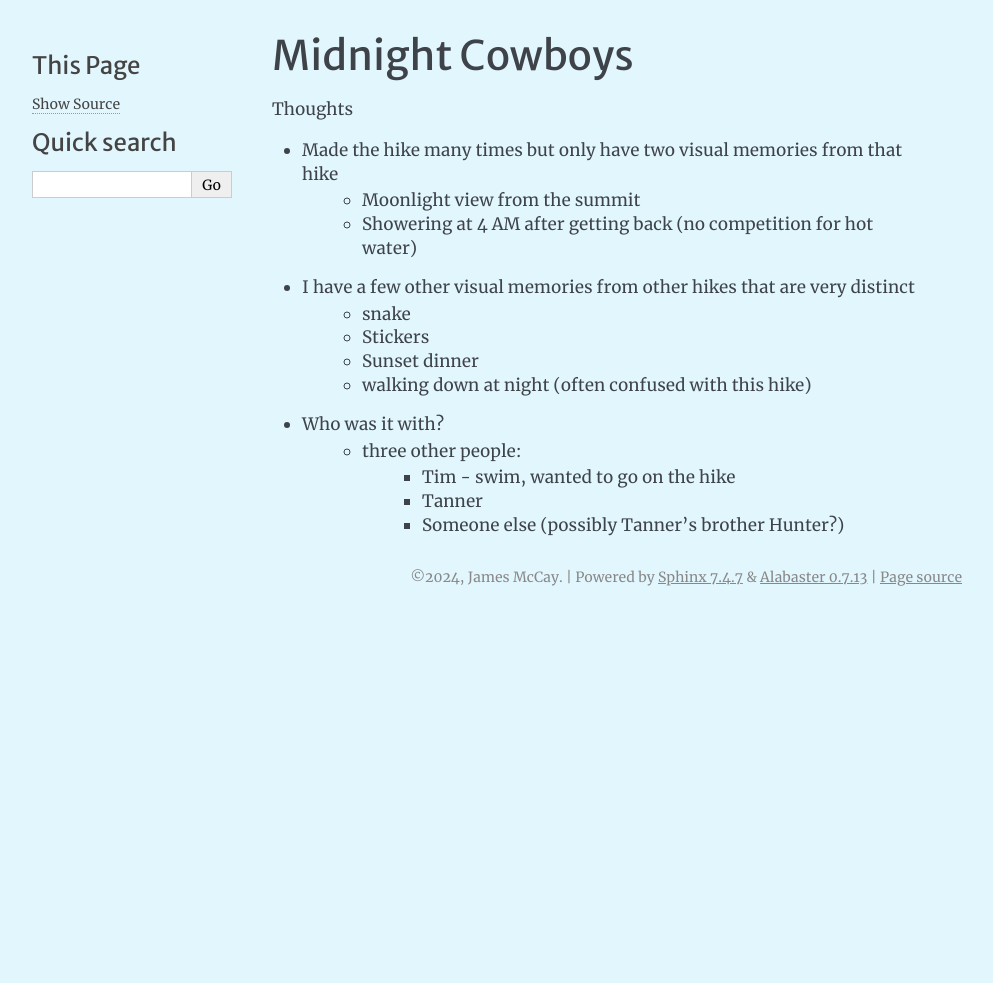
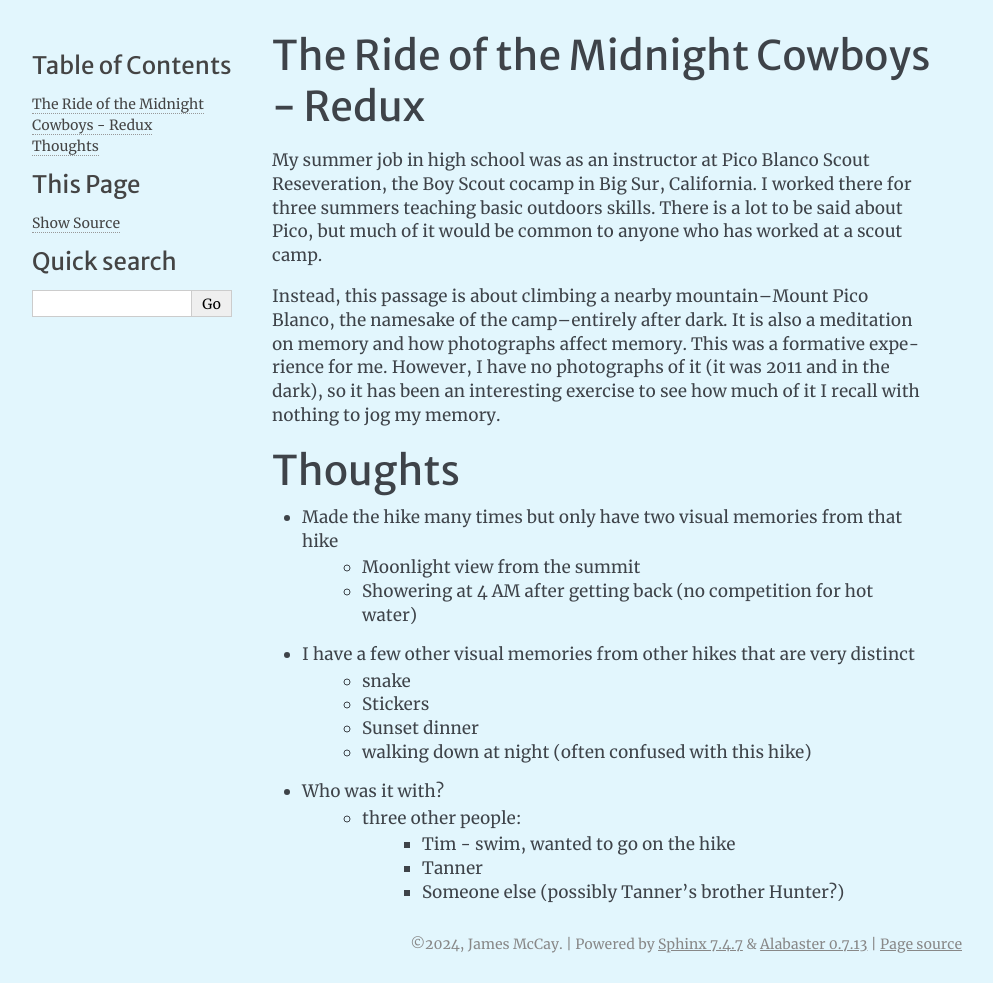
Before and after one commit to jwmccay/jwmccay.github.io, a Sphinx documentation site: the page built from source/writing/midnight_cowboys.rst, in a window 1280 px wide. Shown: the whole page, without its empty margins (148-1141 px from the left). Built offline with Sphinx 7.4.7, drawn with Linux system fonts in a browser that asks for light colours; before the commit the page ends 900 px from its top, so only the background shows below that.

Commit message:
Starting the writing

```diff
--- a/source/writing/midnight_cowboys.rst
+++ b/source/writing/midnight_cowboys.rst
@@ -1,7 +1,12 @@
-Midnight Cowboys
-================
+The Ride of the Midnight Cowboys - Redux
+========================================
+
+My summer job in high school was as an instructor at Pico Blanco Scout Reseveration, the Boy Scout cocamp in Big Sur, California. I worked there for three summers teaching basic outdoors skills. There is a lot to be said about Pico, but much of it would be common to anyone who has worked at a scout camp.
+
+Instead, this passage is about climbing a nearby mountain--Mount Pico Blanco, the namesake of the camp--entirely after dark. It is also a meditation on memory and how photographs affect memory. This was a formative experience for me. However, I have no photographs of it (it was 2011 and in the dark), so it has been an interesting exercise to see how much of it I recall with nothing to jog my memory.
 
 Thoughts
+========
 
 * Made the hike many times but only have two visual memories from that hike
    * Moonlight view from the summit
--- a/source/writing/writing.rst
+++ b/source/writing/writing.rst
@@ -8,3 +8,4 @@ I have written some fiction and non-fiction. Everything is pretty short and unpo
    :caption: Contents:
 
    courier
+   midnight_cowboys
```
